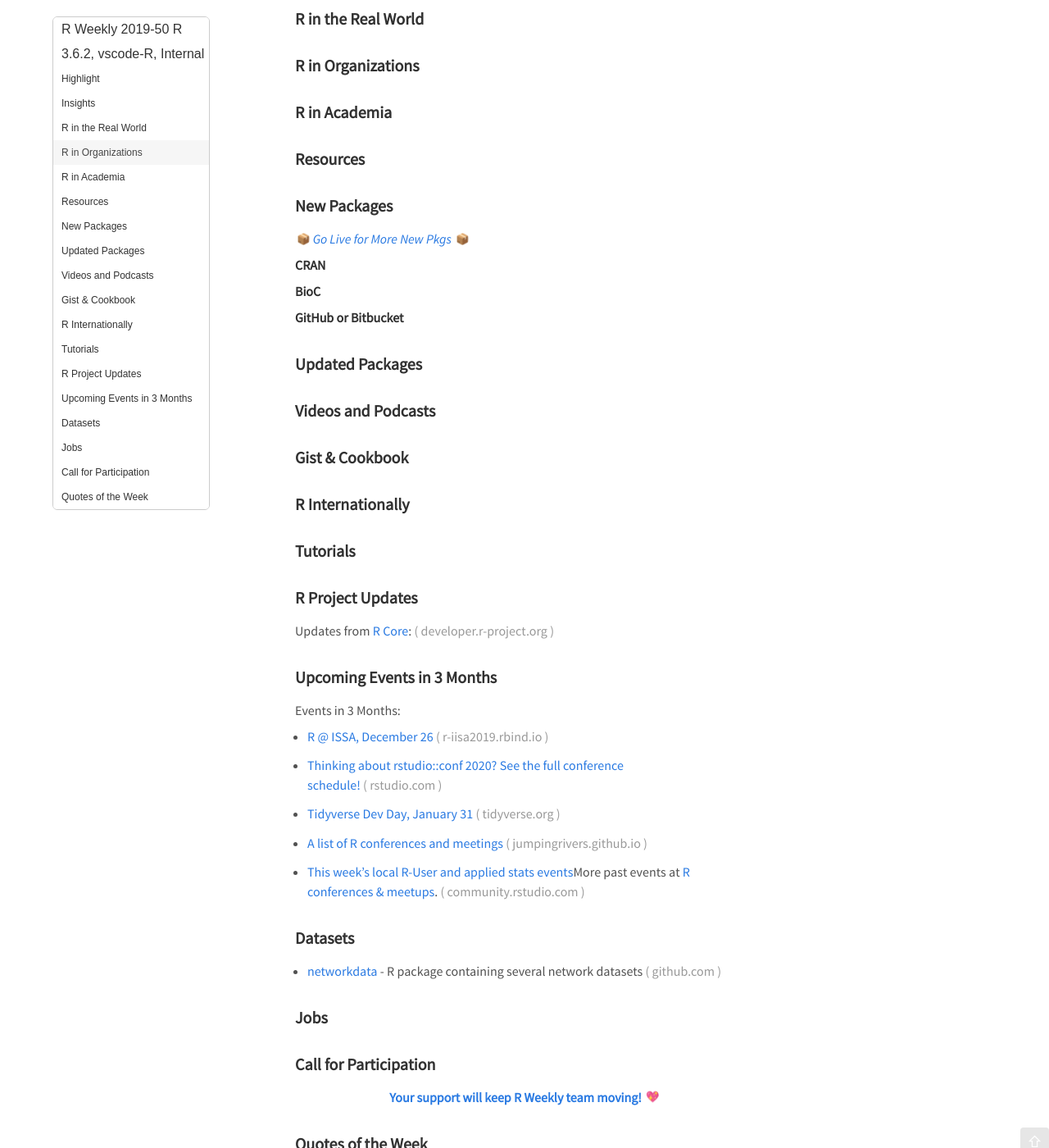
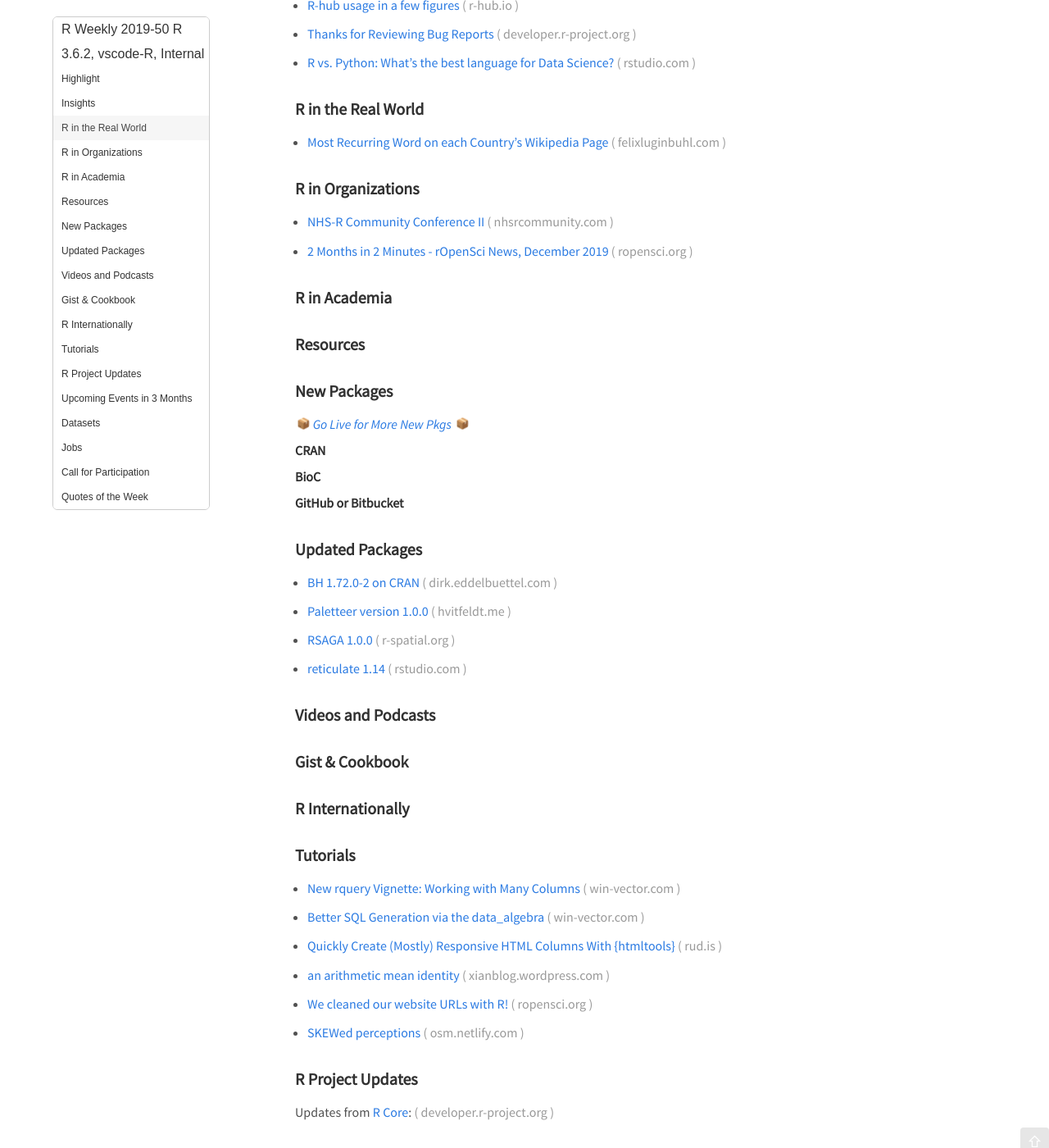
Before and after one commit to rweekly/rweekly.org, a Jekyll site: the page built from draft.md, in a window 1280 px wide and 1400 px high, scrolled down 300 px. Shown: the whole window at 82% size. Built offline with Jekyll 4.4.1, drawn with Linux system fonts in a browser that asks for light colours; emoji names are drawn with the system emoji font; comment, search, counter and statistics services are not loaded.

Commit message:
Draft: 2019-51

```diff
--- a/draft.md
+++ b/draft.md
@@ -15,8 +15,18 @@
 
 
 
++ [R-hub usage in a few figures](https://blog.r-hub.io/2019/12/19/r-hub-usage/)
+
+
+
++ [Thanks for Reviewing Bug Reports](https://developer.r-project.org/Blog/public/2019/12/16/thanks-for-reviewing-bug-reports/)
+
+
++ [R vs. Python: What's the best language for Data Science?](https://blog.rstudio.com/2019/12/17/r-vs-python-what-s-the-best-for-language-for-data-science/)
+
 ### R in the Real World
 
++ [Most Recurring Word on each Country's Wikipedia Page](http://felixluginbuhl.com/leaflet-map/)
 
 
 
@@ -24,6 +34,10 @@
 
 ###  R in Organizations
 
++ [NHS-R Community Conference II](https://nhsrcommunity.com/blog/nhs-r-community-conference-ii/)
+
+
++ [2 Months in 2 Minutes - rOpenSci News, December 2019](https://ropensci.org/blog/2019/12/20/news-dec2019/)
 
 
 
@@ -54,6 +68,15 @@
 ### Updated Packages
 
 
++ [BH 1.72.0-2 on CRAN](http://dirk.eddelbuettel.com/blog/2019/12/17#bh_1.72.0-2)
+
++ [Paletteer version 1.0.0](https://www.hvitfeldt.me/blog/paletteer-version-1-0-0/)
+
++ [RSAGA 1.0.0](https://www.r-spatial.org//r/2019/12/20/RSAGA-1.0.0.html)
+
++ [reticulate 1.14](https://blog.rstudio.com/2019/12/20/reticulate-1-14/)
+
+
 ###  Videos and Podcasts
 
 
@@ -68,6 +91,25 @@
 
 ###  Tutorials
 
+
++ [New rquery Vignette: Working with Many Columns](http://www.win-vector.com/blog/2019/12/new-rquery-vignette-working-with-many-columns/)
+
+
+
+
++ [Better SQL Generation via the data_algebra](http://www.win-vector.com/blog/2019/12/better-sql-generation-via-the-data_algebra/)
+
+
++ [Quickly Create (Mostly) Responsive HTML Columns With {htmltools}](https://rud.is/b/2019/12/18/quickly-create-mostly-responsive-html-columns-with-htmltools/)
+
++ [an arithmetic mean identity](https://xianblog.wordpress.com/2019/12/19/an-arithmetic-mean-identity/)
+
+
++ [We cleaned our website URLs with R!](https://ropensci.org/technotes/2019/12/19/urls-tidying/)
+
+
+
++ [SKEWed perceptions](https://osm.netlify.com/post/skew-1/)
 
 
 <!--<div class="post-more-begin></div><div class="post-more-end"></div>-->
```
